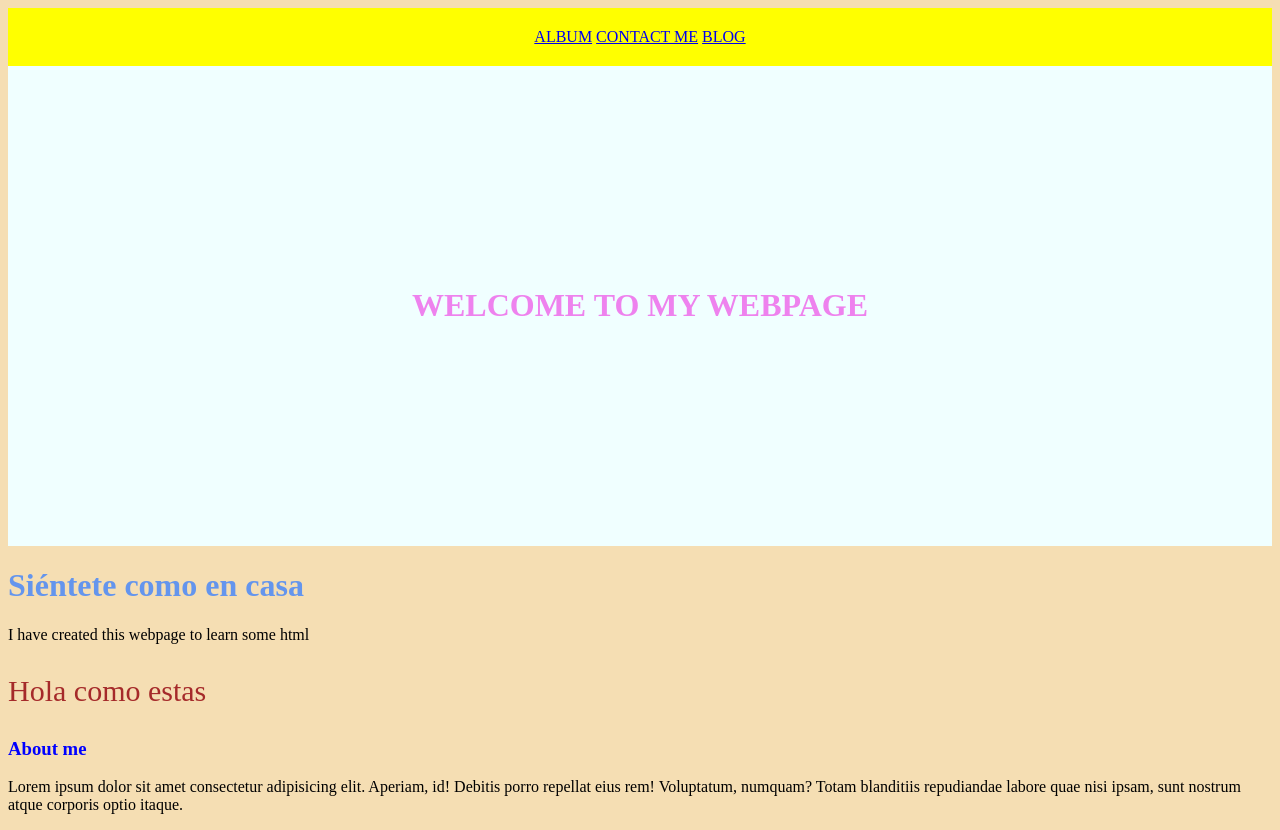
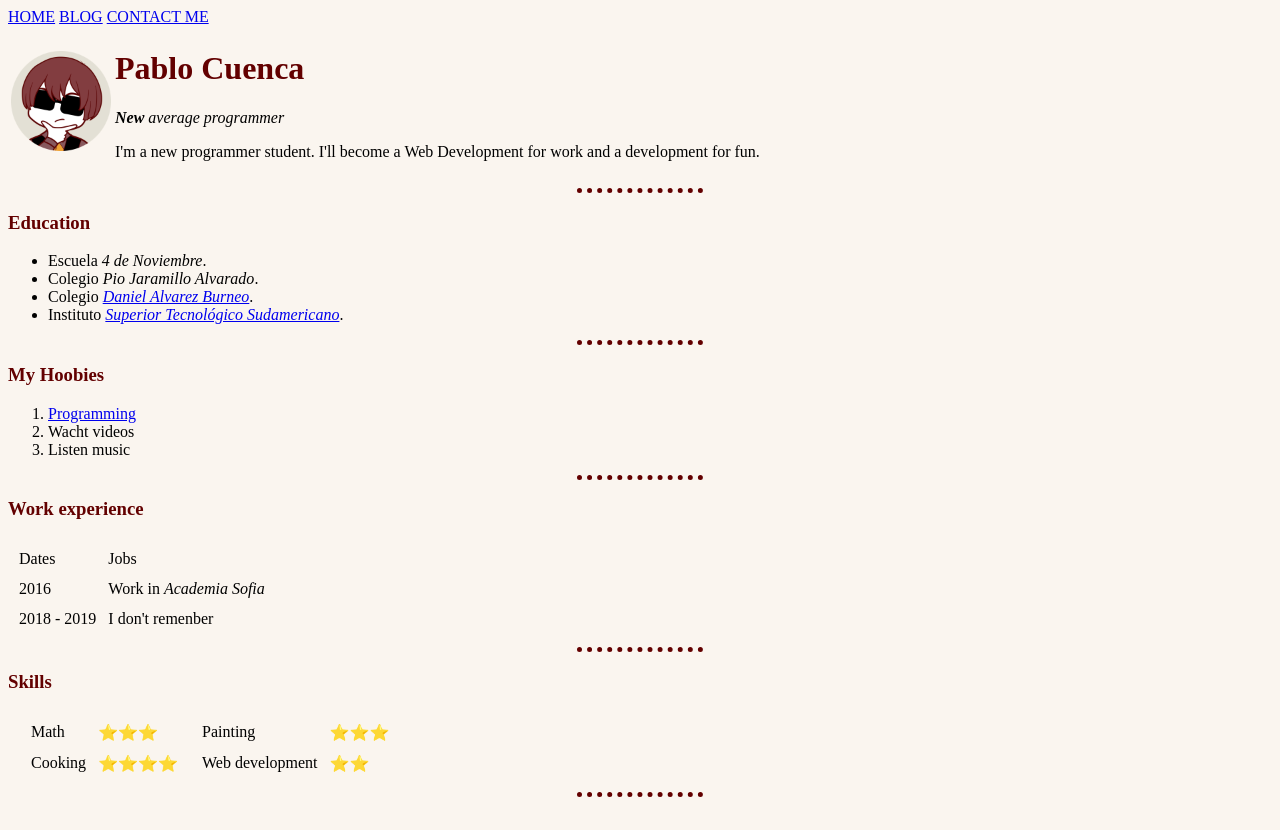
Before and after one commit to cuencapm/cuencapm.github.io, a plain HTML site: page index.html in a window 1280 px wide. After the commit the page ends 805 px from the top, so only its background shows below. Drawn offline with Linux system fonts and the light colour scheme.

Commit message:
Personal webpage just html and a little css

```diff
--- a/css/style.css
+++ /dev/null
@@ -1,37 +0,0 @@
-body {
-    background-color: wheat;
-    color: blue;
-}
-h1 {
-    color: red;
-}
-p {
-    color: black;
-}
-
-#barraMenu {
-    background-color: yellow;
-    padding: 20px;
-    border: 10px;
-    text-align: center;
-}
-#inicio {
-    padding: 200px;
-    border-color: white;
-    background-color: azure;
-    text-align: center;
-
-}
-
-.primerparrafo {
-    color: brown;
-    font-size: 30px;
-}
-
-#primertitulo {
-    color: violet;
-}
-
-.segundotitulo {
-    color: cornflowerblue;
-}
--- /dev/null
+++ b/css/styles.css
@@ -0,0 +1,21 @@
+body {
+  background-color:  #FAF5EF;
+}
+
+hr {
+  border:none;
+  border-top-style: dotted;
+  border-color: #630000;
+  border-width: 5px;
+  width: 10%;
+
+}
+
+/* Text properties */
+h1 {
+  color: #630000;
+}
+
+h3 {
+  color: #630000;
+}
--- a/index.html
+++ b/index.html
@@ -1,25 +1,96 @@
+<!-- Tells the version of html we're using (now html 5)-->
 <!DOCTYPE html>
-<html lang="en">
+<!-- Everything between this tags, is html code -->
+<html>
+<!-- Host information about the webpage -->
+
 <head>
-    <meta charset="UTF-8">
-    <meta name="viewport" content="width=device-width, initial-scale=1.0">
-    <title>Cuenca Pablo Webpage</title>
-    <link rel="stylesheet" href="./css/style.css">
+    <meta charset="utf-8" />
+    <title>Pablo's Personal Site</title>
+    <link rel="stylesheet" href="./css/styles.css">
 </head>
+<!-- All the content about the webpage -->
+
 <body>
-    <nav id="barraMenu">
-        <a href="./album.html">ALBUM</a>
+    <nav>
+        <a href="./index.html">HOME</a>
+        <a href="./blog.html">BLOG</a>
         <a href="./contact.html">CONTACT ME</a>
-        <a href="./blog.html">BLOG</a>
     </nav>
-    <header id="inicio">
-        <h1 id="primertitulo">WELCOME TO MY WEBPAGE</h1>
-    </header>
-    <h1 class="segundotitulo">Siéntete como en casa</h1>
-    <p>I have created this webpage to learn some html</p>
-    <p class="primerparrafo">Hola como estas</p>
-    <h3>About me</h3>
-    <p>Lorem ipsum dolor sit amet consectetur adipisicing elit. Aperiam, id! Debitis porro repellat eius rem! Voluptatum, numquam? Totam blanditiis repudiandae labore quae nisi ipsam, sunt nostrum atque corporis optio itaque.</p>
+    <table>
+        <tr>
+            <td><img src="./img/non.png" alt="personal avatar" width="100" height="100"></td>
+            <td>
+                <h1>Pablo Cuenca</h1>
+                <p><em><strong>New</strong> average programmer</em></p>
+                <p>I'm a new programmer student. I'll become a Web Development for work and a development for fun.</p>
+            </td>
+        </tr>
+    </table>
+    <hr>
+    <h3>Education</h3>
+    <!-- List desordenada -->
+    <ul>
+        <li>Escuela <em> 4 de Noviembre</em>.</li>
+        <li>Colegio <em>Pio Jaramillo Alvarado</em>.</li>
+        <li>Colegio <em><a href="https://www.istdab.edu.ec/">Daniel Alvarez Burneo</a></em>.</li>
+        <li>Instituto <em><a href="https://tecnologicosudamericano.edu.ec/">Superior Tecnológico Sudamericano</a></em>.
+        </li>
+    </ul>
+    <hr>
+    <h3>My Hoobies</h3>
+    <!-- Lista ordenada -->
+    <ol>
+        <li><a href="https://es.wikipedia.org/wiki/Programaci%C3%B3n">Programming</a></li>
+        <li>Wacht videos</li>
+        <li>Listen music</li>
+    </ol>
+    <hr>
+    <h3>Work experience</h3>
+    <table cellspacing="10">
+        <thead>
+            <tr>
+                <td>Dates</td>
+                <td>Jobs</td>
+            </tr>
+        </thead>
+        <tbody>
+            <tr>
+                <td>2016</td>
+                <td>Work in <em>Academia Sofia</em></td>
+            </tr>
+            <tr>
+                <td>2018 - 2019</td>
+                <td>I don't remenber</td>
+            </tr>
+        </tbody>
+    </table>
+    <hr>
+    <h3>Skills</h3>
+    <table cellspacing="10">
+        <tr>
+            <td>
+            <td>Math</td>
+            <td>⭐⭐⭐</td>
+            </td>
+            <td>
+            <td>Painting</td>
+            <td>⭐⭐⭐</td>
+            </td>
+        </tr>
+        <tr>
+            <td>
+            <td>Cooking</td>
+            <td>⭐⭐⭐⭐</td>
+            </td>
+            <td>
+            <td>Web development</td>
+            <td>⭐⭐</td>
+            </td>
+        </tr>
+    </table>
+    <hr>
 
 </body>
+
 </html>
```
Also changed, not shown: album.html (deleted, +0 -16 lines), blog.html (+50 -5 lines), contact.html (+29 -8 lines), projects.html (deleted, +0 -11 lines), img/cat.jpeg (deleted), img/non.png (added), img/piolin.gif (deleted).
